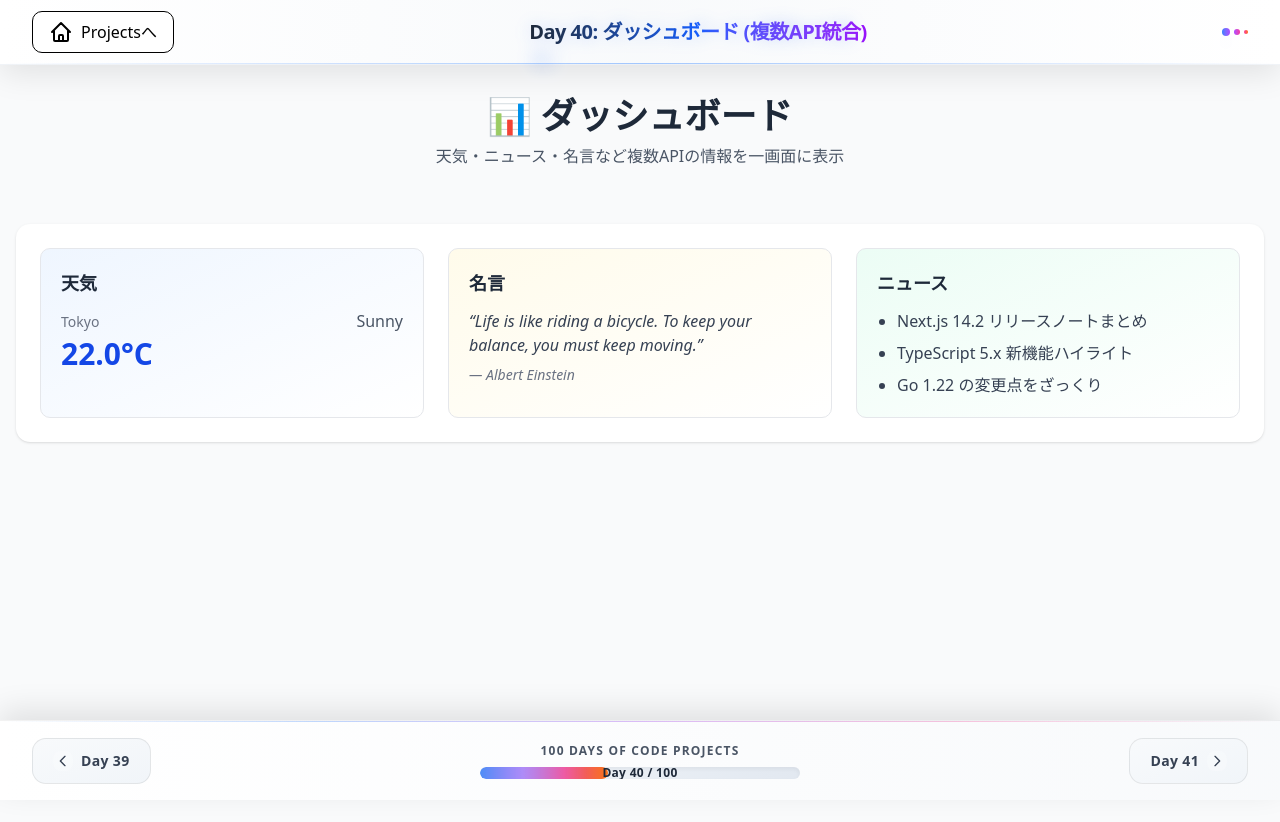
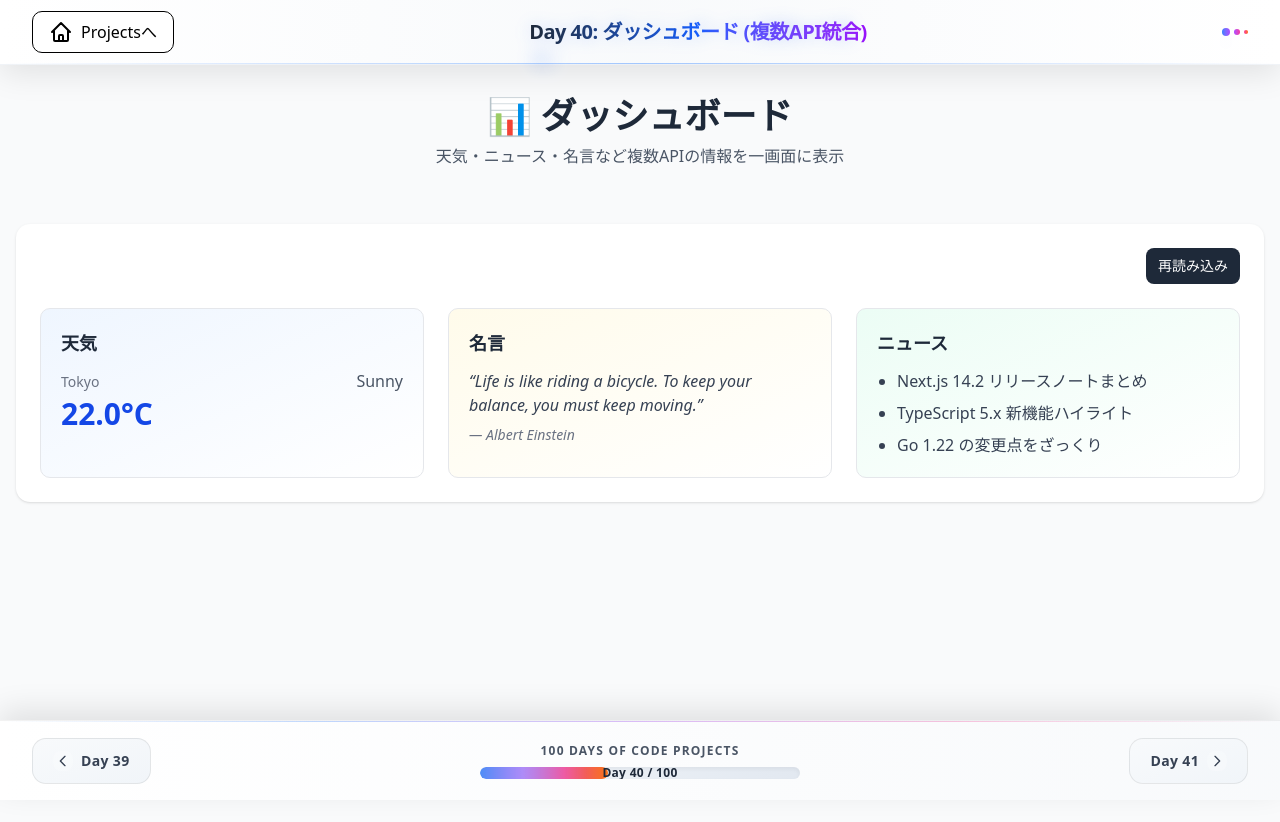
Before and after one commit to atsuki61/100DaysOfCode, a Next.js app: page /day40-dashboard in a window 1280 px wide. Shown: the top 822 px of the page. Built offline with nearby package versions, Linux system fonts and the light colour scheme.

Commit message:
feat(day40): エラーハンドリングと手動リフレッシュ(再読み込み)ボタンを追加

```diff
--- a/src/app/day40-dashboard/components/Dashboard.tsx
+++ b/src/app/day40-dashboard/components/Dashboard.tsx
@@ -41,24 +41,31 @@ export function Dashboard() {
     news: NewsItem[] | null
     loading: boolean
   }>({ weather: null, quote: null, news: null, loading: true })
+  const [error, setError] = useState<string | null>(null)
 
-  useEffect(() => {
-    let cancelled = false
-    ;(async () => {
+  async function fetchAll(cancelledRef?: { current: boolean }) {
     setCombined((s) => ({ ...s, loading: true }))
+    setError(null)
     try {
       const [weather, quote, news] = await Promise.all([
         fetchWeather(),
         fetchQuote(),
         fetchNews(),
       ])
-        if (!cancelled) setCombined({ weather, quote, news, loading: false })
-      } catch (e) {
-        if (!cancelled) setCombined({ weather: null, quote: null, news: null, loading: false })
+      if (!cancelledRef?.current) setCombined({ weather, quote, news, loading: false })
+    } catch (e: any) {
+      if (!cancelledRef?.current) {
+        setCombined({ weather: null, quote: null, news: null, loading: false })
+        setError(e?.message ?? 'データの取得に失敗しました')
       }
-    })()
+    }
+  }
+
+  useEffect(() => {
+    const cancelledRef = { current: false }
+    fetchAll(cancelledRef)
     return () => {
-      cancelled = true
+      cancelledRef.current = true
     }
   }, [])
 
@@ -69,8 +76,26 @@ export function Dashboard() {
 
   return (
     <div className="space-y-6">
-      {combined.loading && (
-        <div className="text-center text-gray-500">読み込み中...</div>
+      <div className="flex items-center justify-between">
+        {combined.loading ? (
+          <div className="text-gray-500">読み込み中...</div>
+        ) : (
+          <div />
+        )}
+        <button
+          type="button"
+          onClick={() => fetchAll()}
+          className="inline-flex items-center rounded-md bg-gray-800 px-3 py-2 text-sm font-medium text-white hover:bg-gray-700 disabled:opacity-50"
+          disabled={combined.loading}
+        >
+          再読み込み
+        </button>
+      </div>
+
+      {error && (
+        <div className="rounded-md border border-red-200 bg-red-50 px-4 py-3 text-sm text-red-700">
+          {error}
+        </div>
       )}
 
       <div className="grid grid-cols-1 md:grid-cols-3 gap-6">
```
Lines whose indentation alone changed are shown as unchanged.
